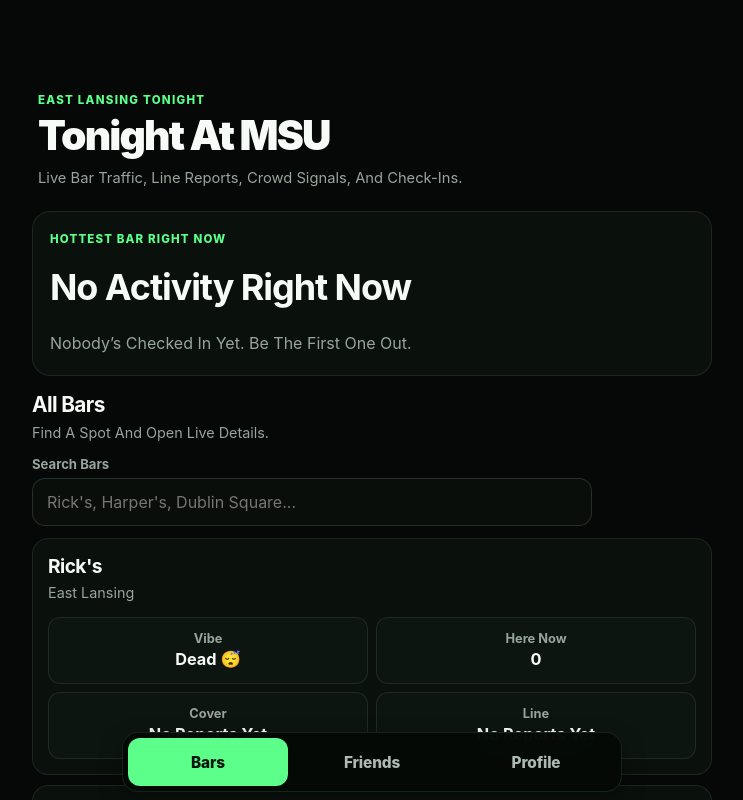
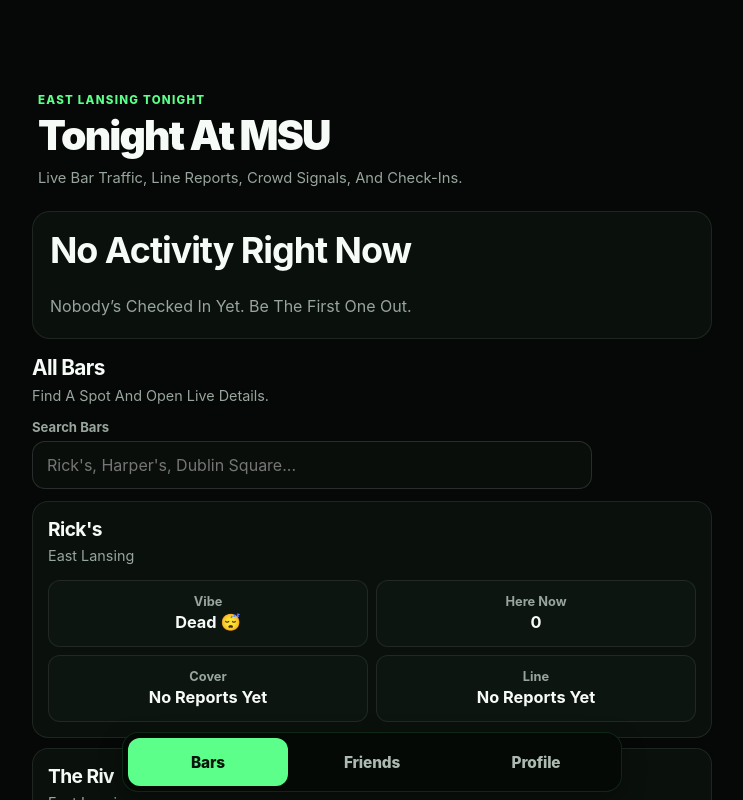
Before and after one commit to jacobka2la/HereApp, a React (Vite) app: page / in a window 1280 px wide. Shown: the top 800 px of the page, without its empty margins (268-1011 px from the left). Built offline with nearby package versions, Linux system fonts and the light colour scheme; no server answers; the database is empty; sample sign-in values are in the browser's storage.

Commit message:
Hide hottest label when no bars are active

```diff
--- a/src/components/HottestHero.jsx
+++ b/src/components/HottestHero.jsx
@@ -4,7 +4,6 @@
   if (!bar || !stats || stats.count === 0) {
     return (
       <section className="hero-card hero-card-empty">
-        <span className="hero-kicker">Hottest Bar Right Now</span>
         <h1>No Activity Right Now</h1>
         <p>Nobody’s Checked In Yet. Be The First One Out.</p>
       </section>
```
